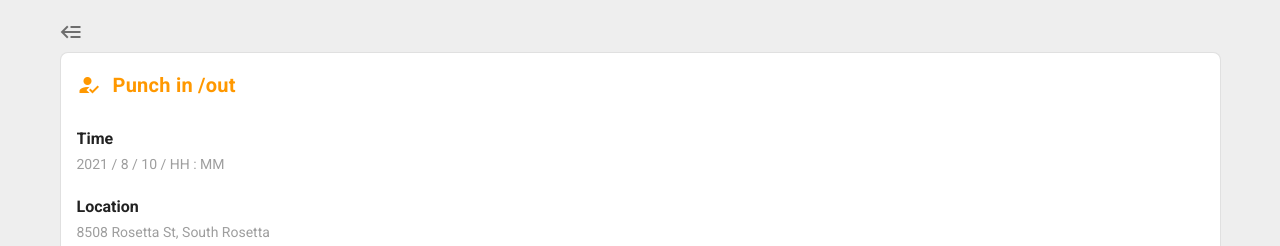
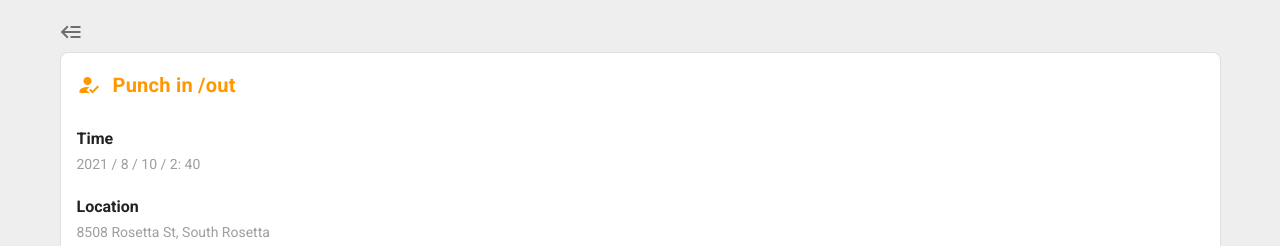
Before and after one commit to yuu-chien/sys-vuetify-temp, a Vue app: page /#/punch in a window 1280 px wide. Shown: the top 246 px of the page. Built offline with nearby package versions, Linux system fonts and the light colour scheme; grey boxes are pictures that could not be loaded.

Commit message:
[ Punch ] add setInterval

```diff
--- a/src/views/layout/Punch.vue
+++ b/src/views/layout/Punch.vue
@@ -12,8 +12,11 @@
                     >
                     <v-list-item-subtitle class="pt-2 grey--text">
                         <span>{{ nowTimes.year }}</span> /
-                        <span>{{ nowTimes.month }}</span> /
-                        <span>{{ nowTimes.date }}</span> / HH : MM
+                        <span> {{ nowTimes.month }}</span> /
+                        <span> {{ nowTimes.date }}</span> /
+                        <span>{{ nowTimes.hour }}</span
+                        >:
+                        <span>{{ nowTimes.min }}</span>
                     </v-list-item-subtitle>
                 </v-list-item-content>
             </v-list-item>
@@ -92,11 +95,15 @@ export default {
     },
     methods: {
         getTime() {
-            this.nowTimes = {
-                year: new Date().getFullYear(),
-                month: new Date().getMonth() + 1,
-                date: new Date().getDate(),
-            };
+            setInterval(() => {
+                this.nowTimes = {
+                    year: new Date().getFullYear(),
+                    month: new Date().getMonth() + 1,
+                    date: new Date().getDate(),
+                    hour: new Date().getHours(),
+                    min: new Date().getMinutes(),
+                };
+            }, 5000);
         },
         close() {
             this.dialog = false;
```
